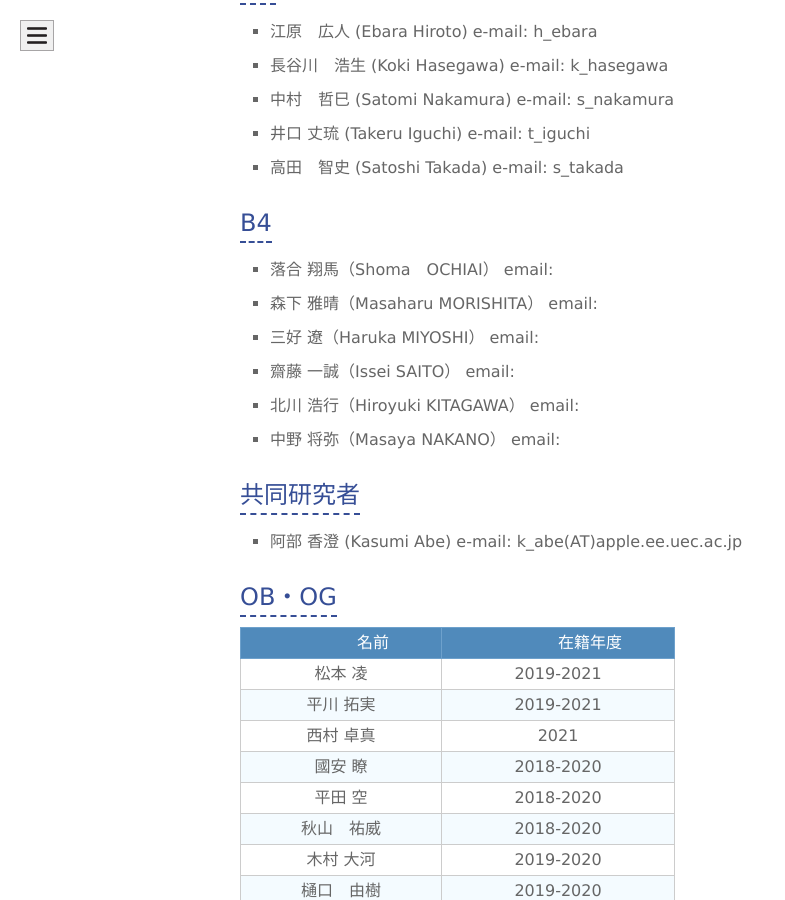
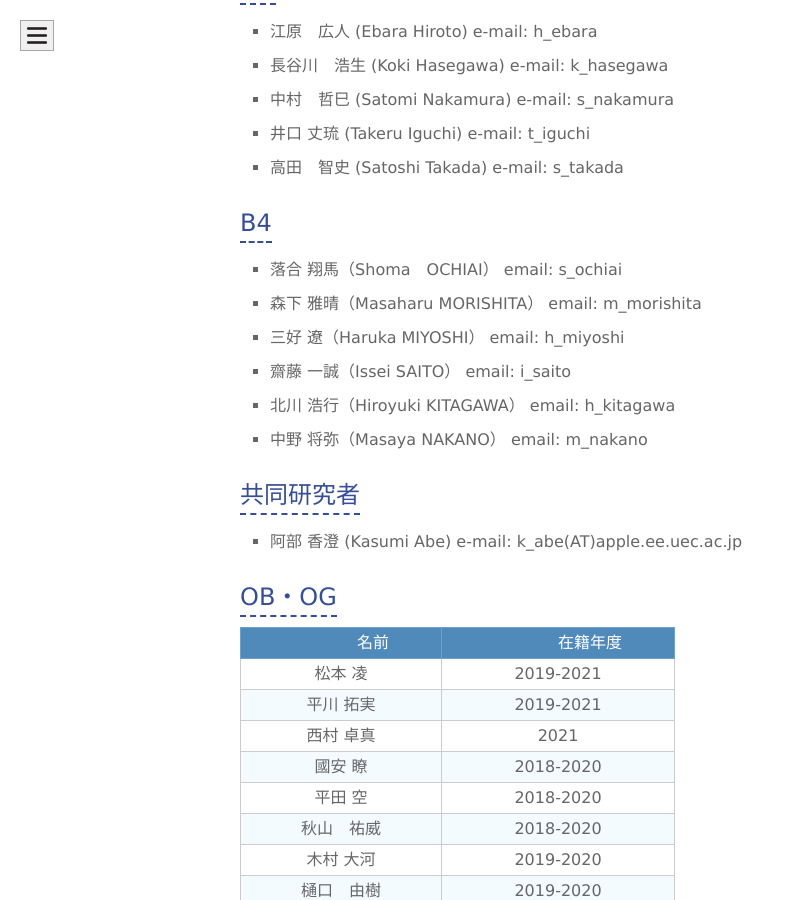
Before and after one commit to naka-lab/naka-lab.github.io, a Jekyll site: the page built from subpages/member.md, in a window 1280 px wide and 900 px high, scrolled down 1222 px. Shown: the whole window, without its empty margins (0-785 px from the left). Built offline with Jekyll 4.4.1, drawn with Linux system fonts in a browser that asks for light colours.

Commit message:
B4 mail 作成

```diff
--- a/subpages/member.md
+++ b/subpages/member.md
@@ -29,12 +29,12 @@ layout: default
 - 高田　智史 (Satoshi Takada) e-mail: s_takada
 
 ## B4
-- 落合 翔馬（Shoma　OCHIAI） email:
-- 森下 雅晴（Masaharu MORISHITA） email:
-- 三好 遼（Haruka MIYOSHI） email:
-- 齋藤 一誠（Issei SAITO） email:
-- 北川 浩行（Hiroyuki KITAGAWA） email:
-- 中野 将弥（Masaya NAKANO） email:
+- 落合 翔馬（Shoma　OCHIAI） email: s_ochiai
+- 森下 雅晴（Masaharu MORISHITA） email: m_morishita
+- 三好 遼（Haruka MIYOSHI） email: h_miyoshi
+- 齋藤 一誠（Issei SAITO） email: i_saito
+- 北川 浩行（Hiroyuki KITAGAWA） email: h_kitagawa
+- 中野 将弥（Masaya NAKANO） email: m_nakano
 
 
 ## 共同研究者
```
